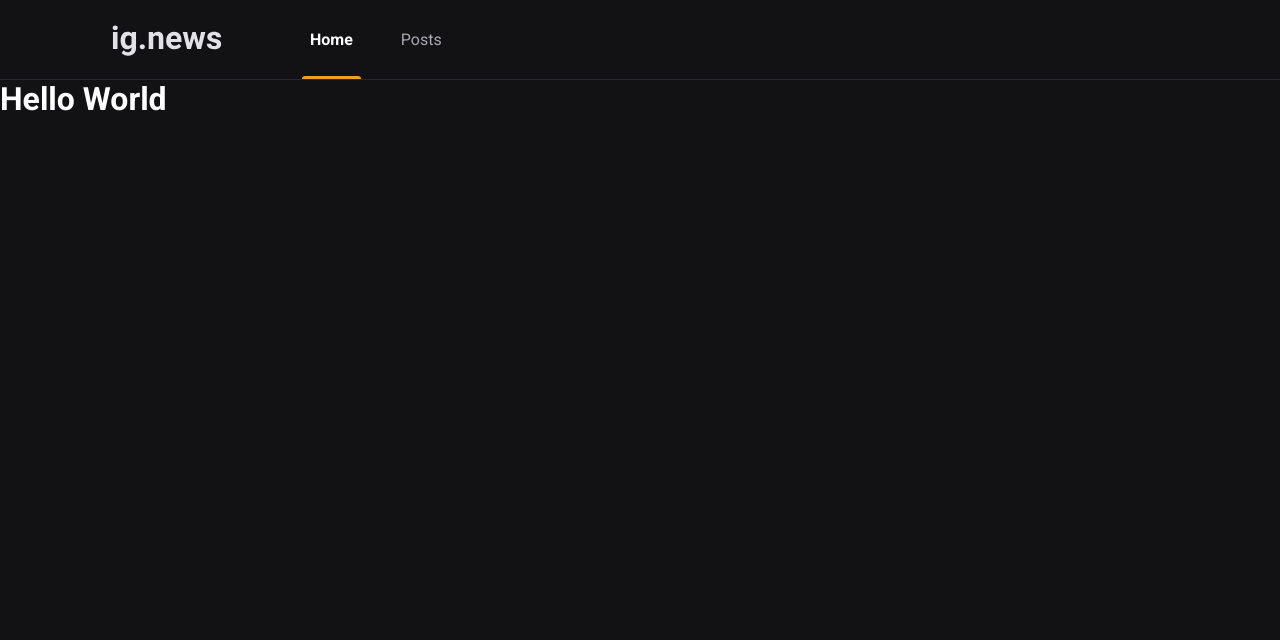
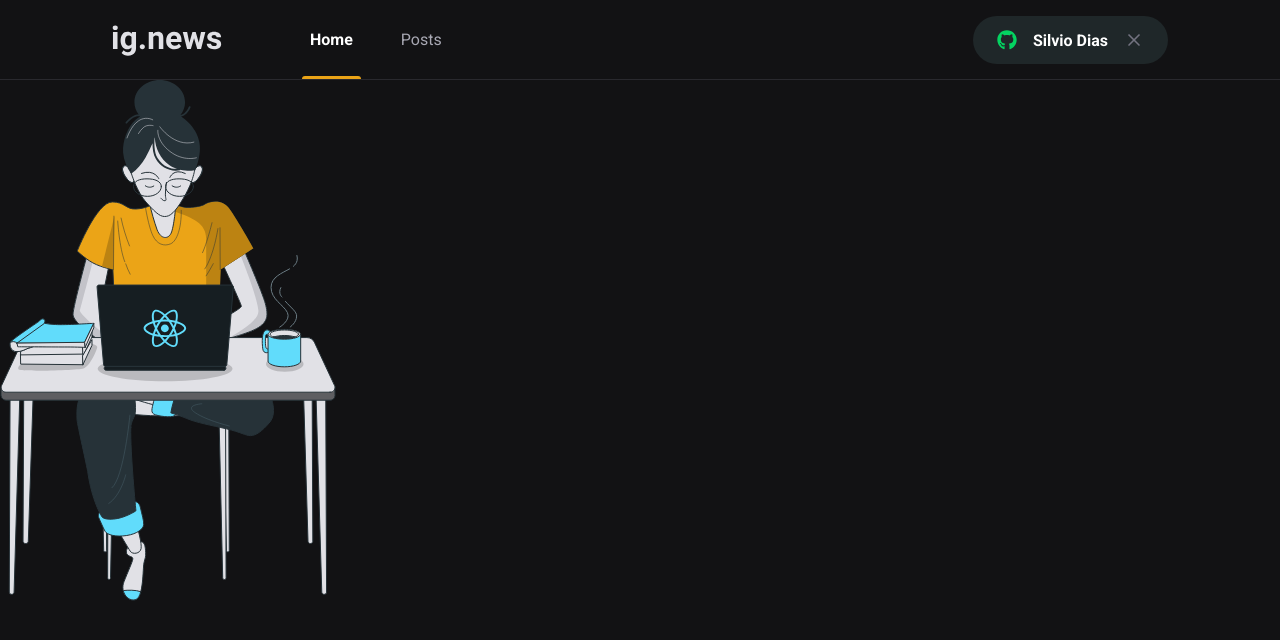
Before and after one commit to SilvioDiasJr/ignews-reactjs, a Next.js app: page / in a window 1280 px wide. Shown: the top 640 px of the page. Built offline with nearby package versions, Linux system fonts and the light colour scheme.

Commit message:
adicionando variavel gray 850

```diff
--- a/src/components/Header/index.tsx
+++ b/src/components/Header/index.tsx
@@ -1,3 +1,4 @@
+import { SignInButton } from '../SignInButton'
 import styles from './styles.module.scss'
 
 export function Header() {
@@ -9,6 +10,8 @@
           <a className={styles.active}>Home</a>
           <a>Posts</a>
         </nav>
+
+        <SignInButton/>
       </div>
     </header>
   )
--- a/src/components/Header/styles.module.scss
+++ b/src/components/Header/styles.module.scss
@@ -51,4 +51,8 @@
       }
     }
   }
+
+  button {
+    margin-left: auto;
+  }
 }
--- a/src/pages/index.tsx
+++ b/src/pages/index.tsx
@@ -4,11 +4,15 @@
   return (
     <>
       <Head>
-        <title>ig.news</title>
+        <title>Home | ig.news</title>
       </Head>
-      <h1>
-        Hello World
-      </h1>
+      <main>
+        <section>
+
+        </section>
+
+        <img src="/images/avatar.svg" alt="Girl coding"/>
+      </main>
     </>
   )
 }
--- a/src/styles/global.scss
+++ b/src/styles/global.scss
@@ -10,6 +10,7 @@
   --gray-100: #e1e1e8;
   --gray-300: #a8a8b3;
   --gray-800: #29292e;
+  --gray-850: #1f2729;
   --gray-900: #121214;
 
   --cyan-500: #61dafb;
```
